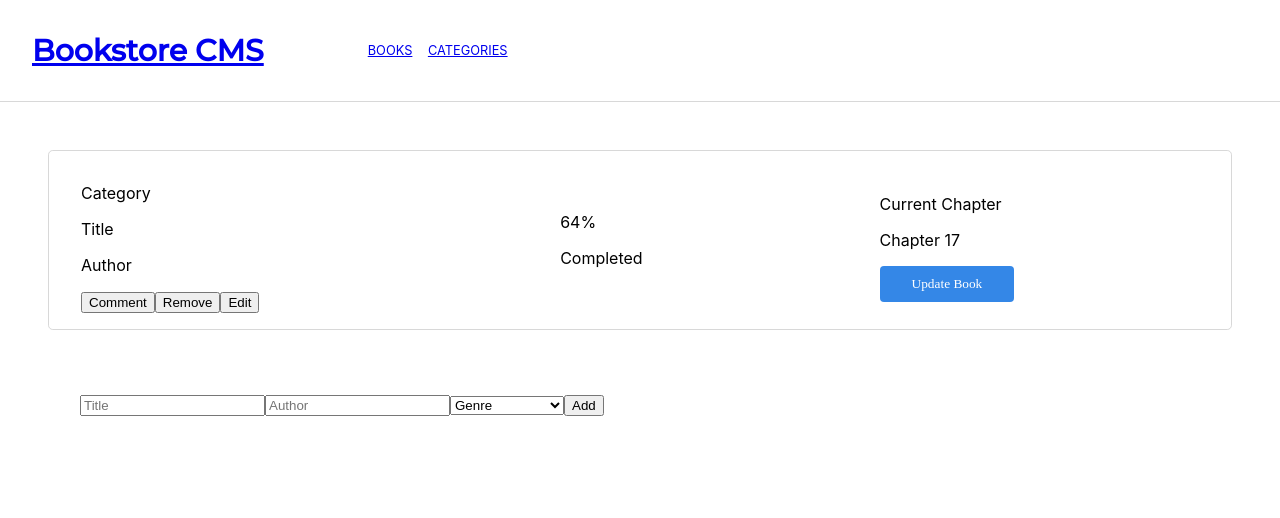
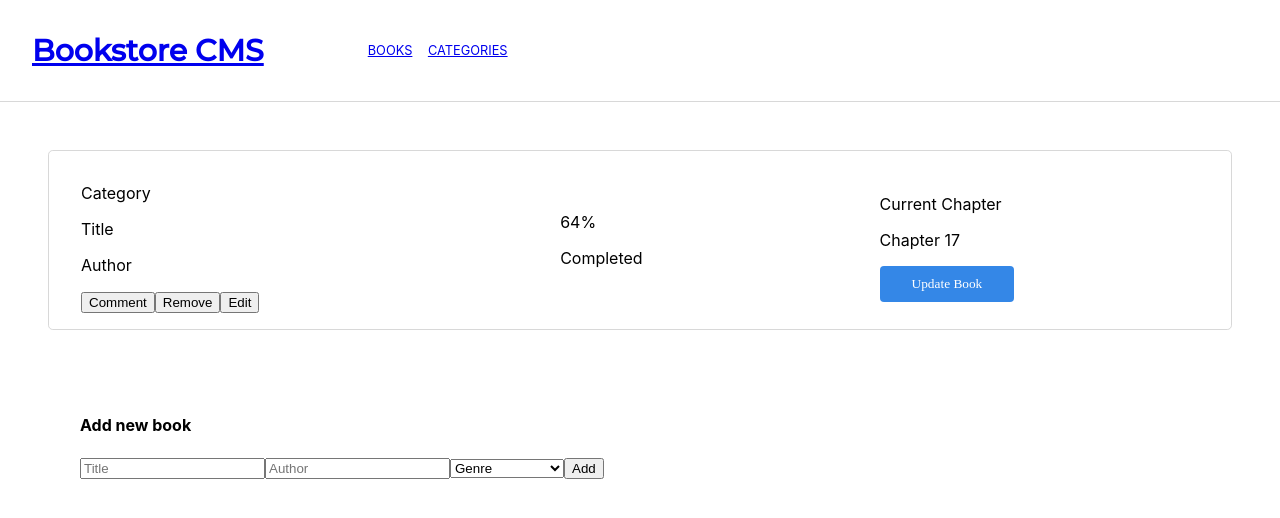
Before and after one commit to Aduda-Boaz/bookstore-cms, a React (Create React App) app: page /bookstore in a window 1280 px wide. Shown: the top 518 px of the page. Built offline with nearby package versions, Linux system fonts and the light colour scheme.

Commit message:
Modify add book form

```diff
--- a/src/App.css
+++ b/src/App.css
@@ -57,5 +57,4 @@
 .add-new {
   margin: 3rem;
   padding: 1rem 2rem;
-  gap: 0.968rem;
 }
--- a/src/components/BookForm.js
+++ b/src/components/BookForm.js
@@ -4,6 +4,7 @@ function BookForm() {
   return (
     <div>
       <form className="add-new">
+        <h4>Add new book</h4>
         <label htmlFor="Title">
           <input id="Title" placeholder="Title" required />
         </label>
```
